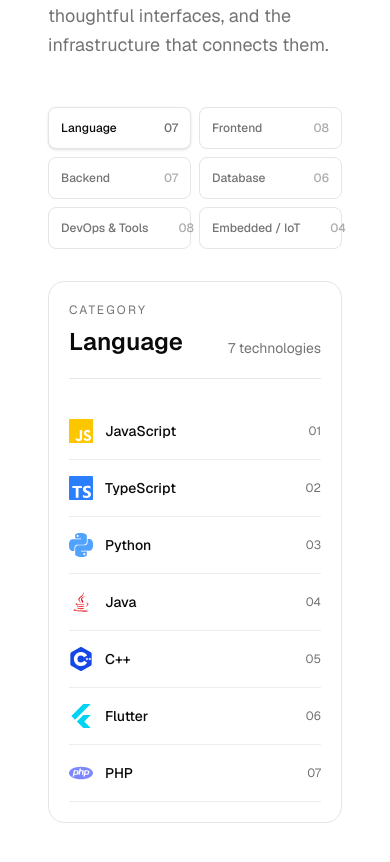
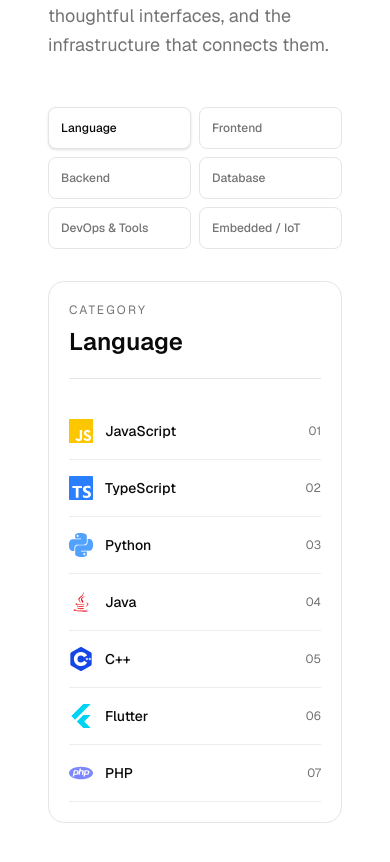
Before and after one commit to luckyabdillah/luckyabdillah.github.io, a React (Vite) app: page / in a window 390 px wide. Shown: the part 4140-5002 px from the top of the page. Built offline with nearby package versions, Linux system fonts and the light colour scheme.

Commit message:
ui: hide overflow tech section in mobile breakpoint

```diff
--- a/src/components/Tech.jsx
+++ b/src/components/Tech.jsx
@@ -101,7 +101,7 @@ const Tech = () => {
             {Object.keys(techGroups).map((tab) => (
               <TabsTrigger key={tab} value={tab} className="!h-auto !flex-none justify-between rounded-lg border border-border bg-dark-lighter px-3 py-3 text-left text-xs font-medium text-muted-foreground transition-all data-[state=active]:border-primary-light data-[state=active]:bg-primary-light data-[state=active]:text-dark sm:px-4 sm:text-sm lg:w-full">
                 <span>{tab}</span>
-                <span className="ml-6 text-xs opacity-60">{String(techGroups[tab].length).padStart(2, '0')}</span>
+                <span className="ml-6 text-xs opacity-60 hidden sm:block">{String(techGroups[tab].length).padStart(2, '0')}</span>
               </TabsTrigger>
             ))}
           </TabsList>
@@ -113,7 +113,7 @@ const Tech = () => {
                   <p className="text-xs uppercase tracking-[0.18em] text-muted-foreground">Category</p>
                   <h4 className="mt-2 text-2xl font-semibold text-foreground">{tab}</h4>
                 </div>
-                <p className="text-sm text-muted-foreground">{technologies.length} technologies</p>
+                <p className="text-sm text-muted-foreground hidden sm:block">{technologies.length} technologies</p>
               </div>
               <div className="grid gap-x-8 md:grid-cols-2">
                 {technologies.map((tech, idx) => (
```
